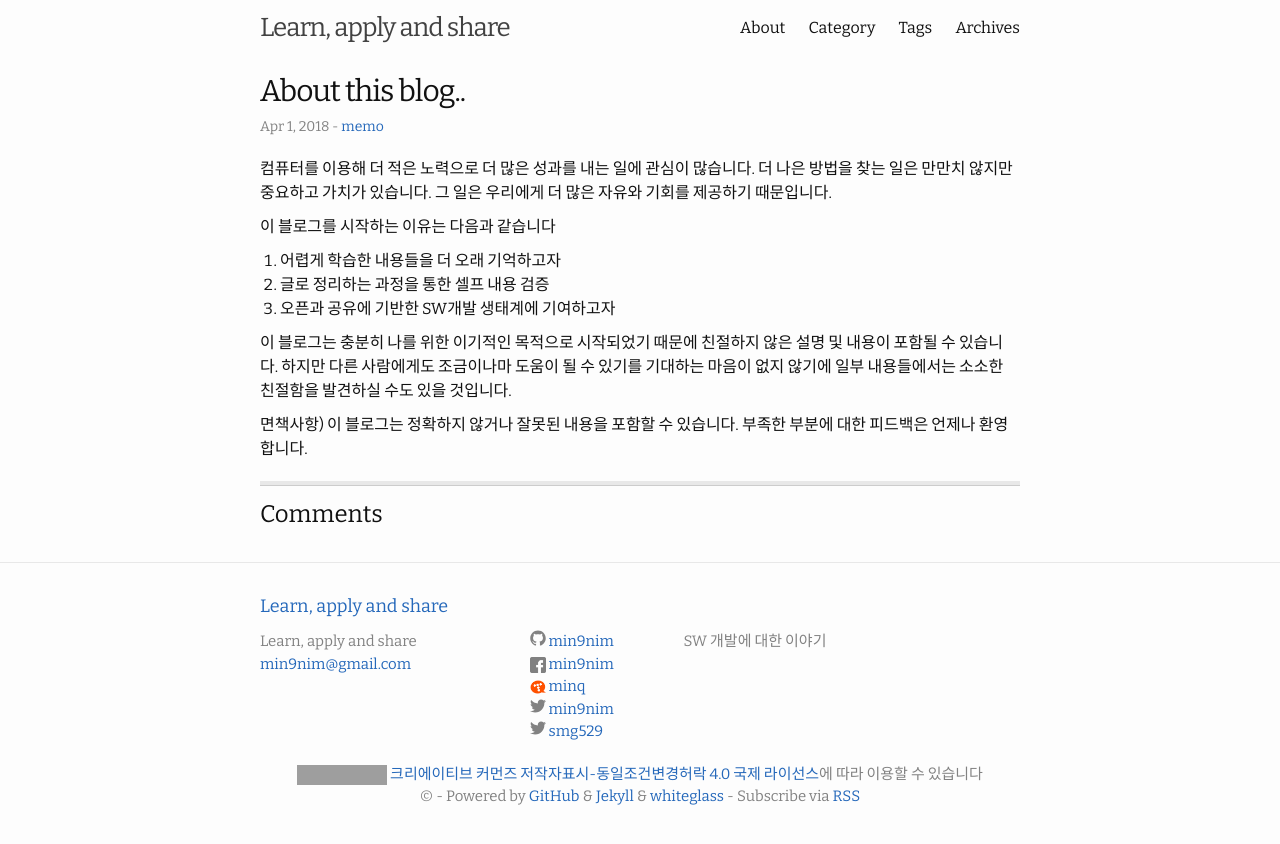
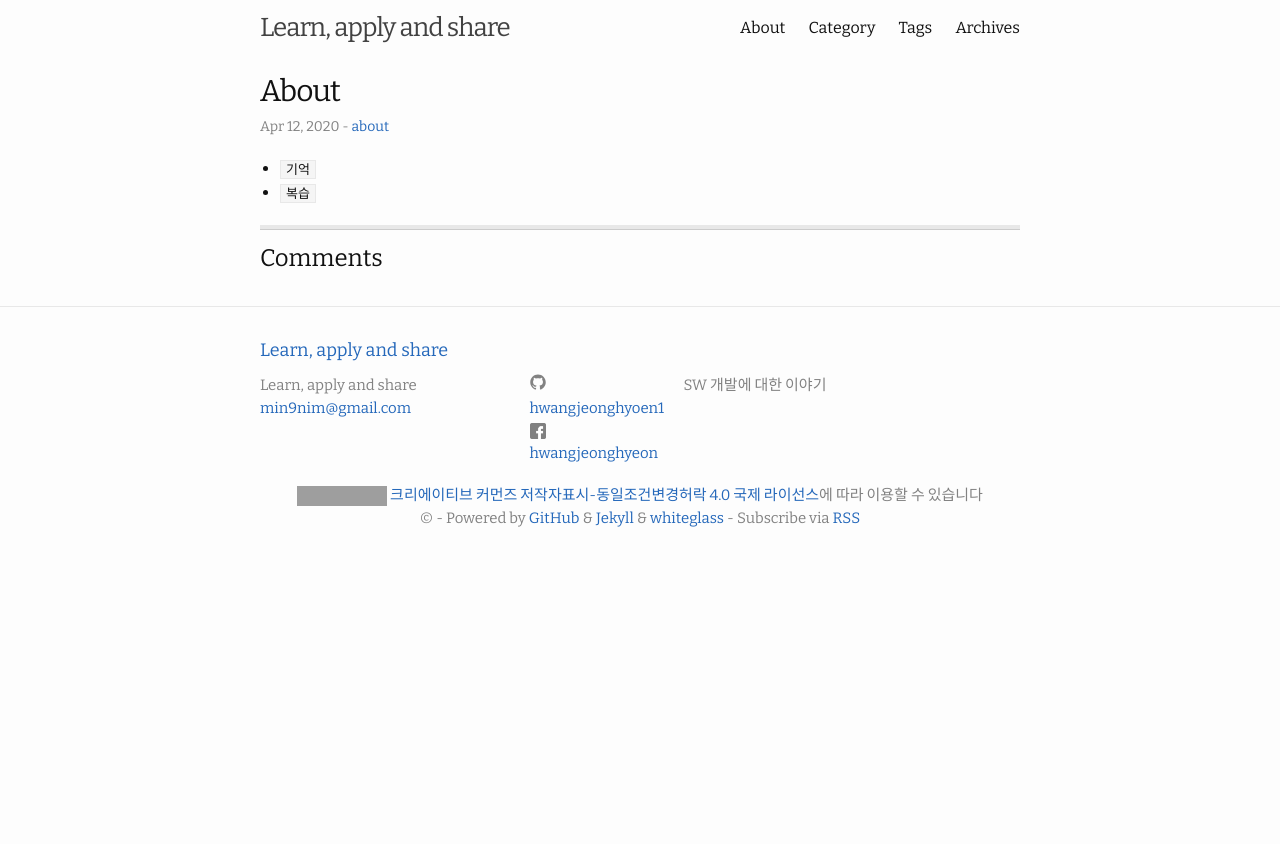
Before and after one commit to HWANGJEONGHYEON1/HWANGJEONGHYEON1.github.io, a Jekyll site: the page built from about.md, in a window 1280 px wide. Shown: the top 844 px of the page. Built offline with Jekyll 4.4.1, drawn with Linux system fonts in a browser that asks for light colours; comment, search, counter and statistics services are not loaded; grey boxes are pictures that could not be loaded.

Commit message:
[refactor] 블로그 필요없는 파일 삭제

```diff
--- a/_config.yml
+++ b/_config.yml
@@ -23,16 +23,13 @@ description: >- # this means to ignore newlines until "baseurl:"
 baseurl: "" # the subpath of your site, e.g. /blog
 url: "https://min9nim.github.io" # the base hostname & protocol for your site, e.g. http://example.com
 
-github_username: min9nim
-tistory_username : minq
-twitter_username: min9nim
-twitter_username2: smg529
-facebook_username:  min9nim
+github_username: hwangjeonghyoen1
+facebook_username:  hwangjeonghyeon
 google_analytics: true
 
 disqus:
   comments: true
-  shortname: min9nim
+  shortname: hwangjeonghyeon
 
 
 # Build settings
--- a/about.md
+++ b/about.md
@@ -1,17 +1,10 @@
 ---
 layout: post
-title: "About this blog.."
-date:   2018-04-01 19:20:00 +0900
-categories: memo
+title: "About"
+date:   2020-04-12 19:20:00 +0900
+categories: about
 permalink: /about/
 ---
-컴퓨터를 이용해 더 적은 노력으로 더 많은 성과를 내는 일에 관심이 많습니다. 더 나은 방법을 찾는 일은 만만치 않지만 중요하고 가치가 있습니다. 그 일은 우리에게 더 많은 자유와 기회를 제공하기 때문입니다.
 
-이 블로그를 시작하는 이유는 다음과 같습니다
-1. 어렵게 학습한 내용들을 더 오래 기억하고자
-1. 글로 정리하는 과정을 통한 셀프 내용 검증
-1. 오픈과 공유에 기반한 SW개발 생태계에 기여하고자
-
-이 블로그는 충분히 나를 위한 이기적인 목적으로 시작되었기 때문에 친절하지 않은 설명 및 내용이 포함될 수 있습니다. 하지만 다른 사람에게도 조금이나마 도움이 될 수 있기를 기대하는 마음이 없지 않기에 일부 내용들에서는 소소한 친절함을 발견하실 수도 있을 것입니다.
-
-면책사항) 이 블로그는 정확하지 않거나 잘못된 내용을 포함할 수 있습니다. 부족한 부분에 대한 피드백은 언제나 환영합니다.
+- `기억`
+- `복습`
```
Also changed, not shown: _posts/2020-05-15-notice.md (deleted, +0 -17 lines), _posts/2021-04-12-git-command.md (renamed from _posts/2018-04-01-git-command.md, +1 -1 lines), _posts/2021-04-12-welcome-to-jekyll.markdown (deleted, +0 -29 lines), .travis.yml (deleted), README.md.
